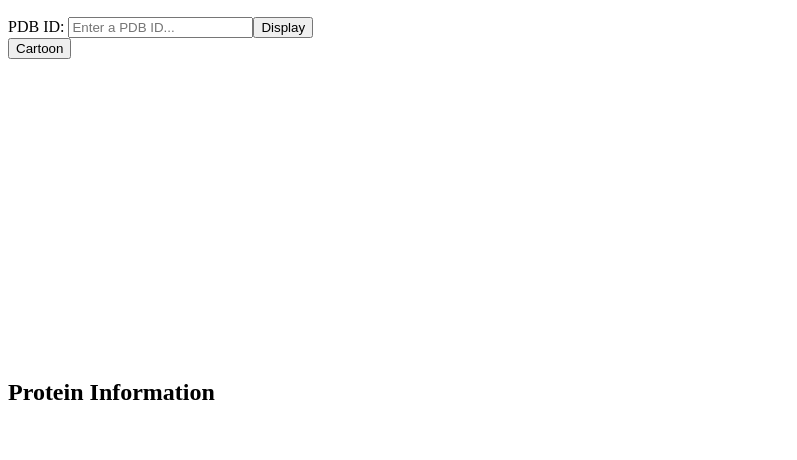
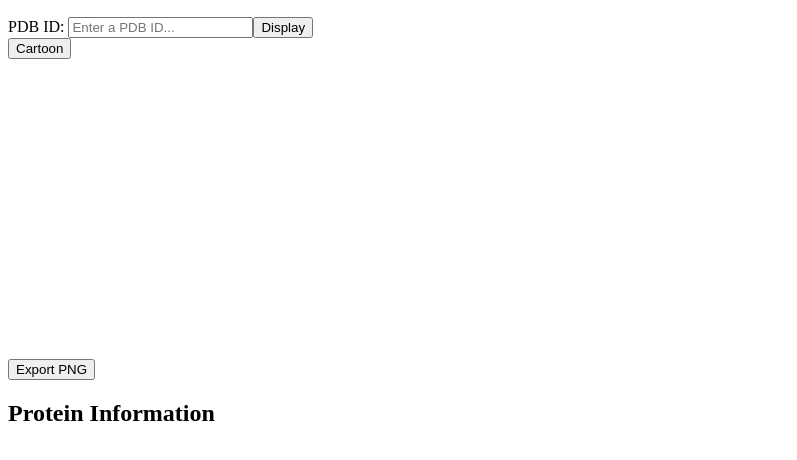
Before and after one commit to HansSCHR/Projet_Visu3D, a plain HTML site: page visuprot_js/html/index.html in a window 1280 px wide. Shown: the part 110-570 px from the top of the page, without its empty margins (0-797 px from the left). Drawn offline with Linux system fonts and the light colour scheme; some packages are replaced by stand-ins of ours; a script that the page names is missing; a web font is replaced by a local one.

Commit message:
Ajout de l'IU et de la fonction export PNG
Ajout du début/brouillon de l'interface utilisateur et d'un bouton export PNG fonctionnel

```diff
--- a/visuprot_js/html/index.html
+++ b/visuprot_js/html/index.html
@@ -30,6 +30,12 @@
 
     <div id="viewport" style="width:400px; height:300px;"></div>
 
+    <div id="export">
+      <div class="element">
+        <button type="button" onclick="exportPNG()">Export PNG</button>
+      </div>
+    </div>
+
     <h2>Protein Information</h2>
 
     <script src="../ngl/dist/ngl.js"></script>
@@ -53,6 +59,18 @@
         stage.compList[0].autoView();
       }
 
+      function exportPNG(){
+        console.log('Exporting as PNG');
+        stage.makeImage( {
+            factor: 1,
+            antialias: true,
+            trim: false,
+            transparent: false
+          } ).then( function( blob ){
+          NGL.download( blob, "screenshot.png" );
+        } );
+      }
+
     </script>
 </body>
 
```
